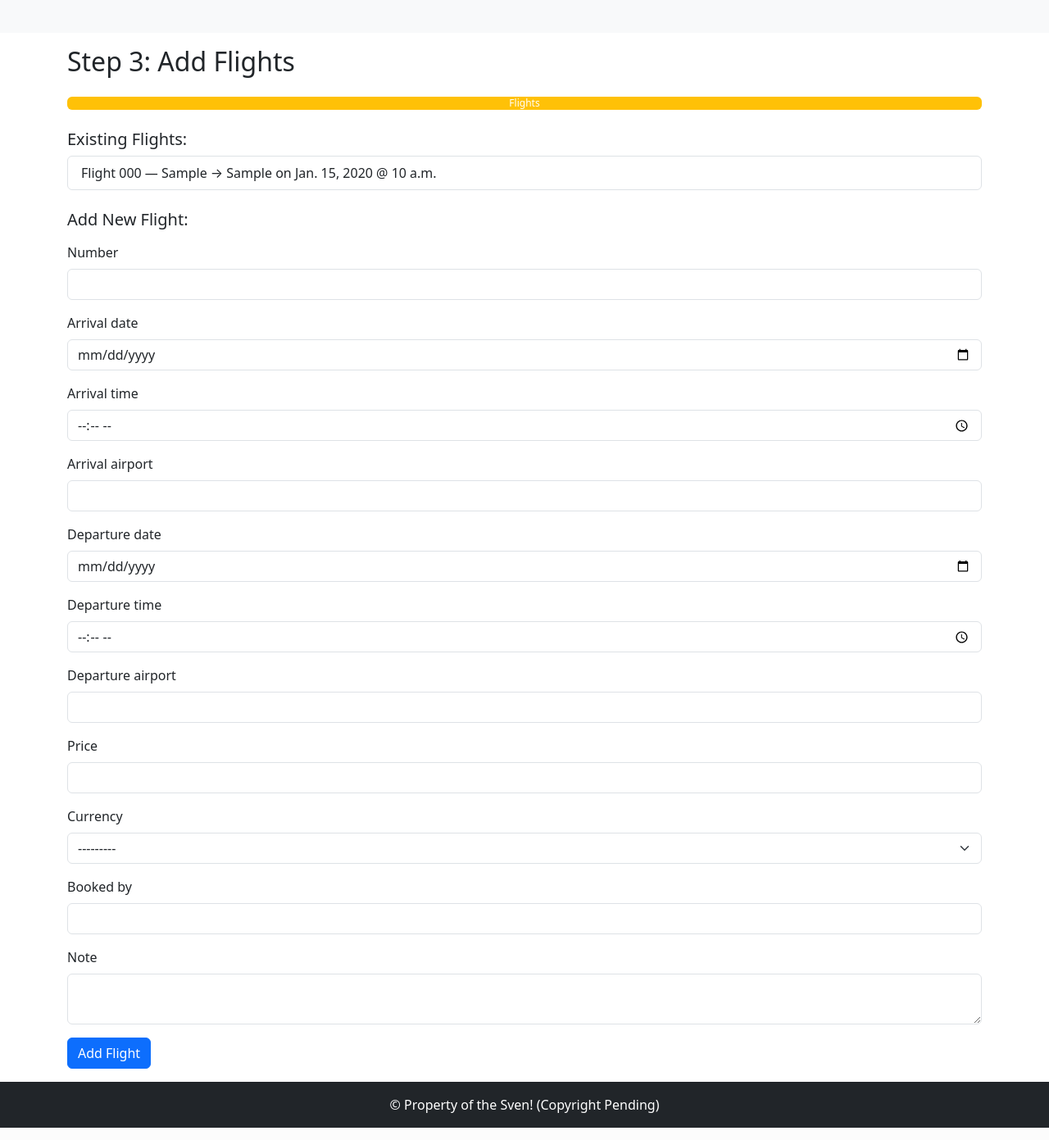
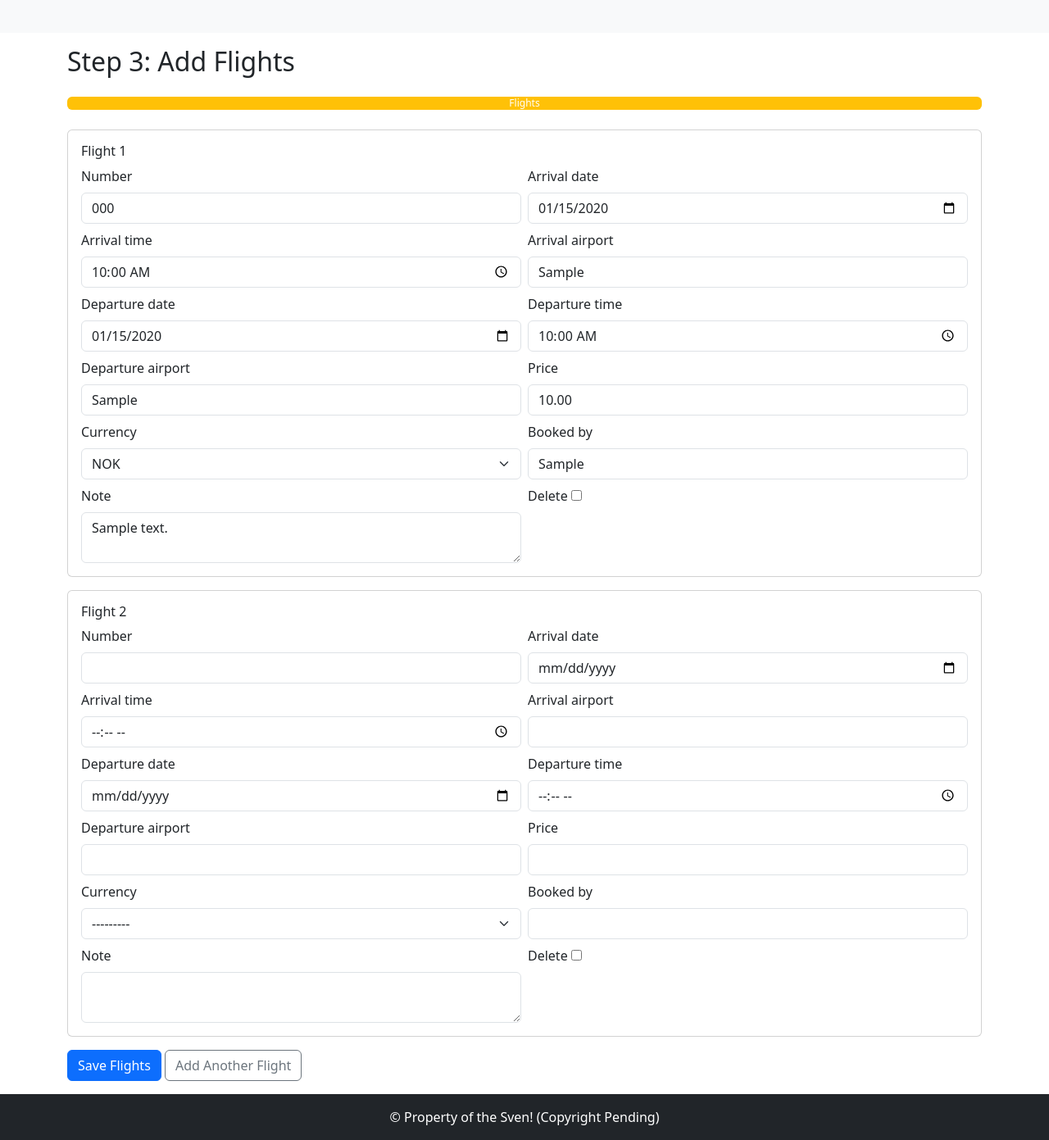
Before and after one commit to the-zulu-viking/GAT-project, a Django app: page /trips/create/1/flights in a window 1280 px wide. Shown: the part 56-1447 px from the top of the page at 82% size. Run offline with Django 5.2, Linux system fonts and the light colour scheme; data comes from the database, SQL or seed files in the repository; tables that the repository leaves empty hold one stand-in row (values such as "Sample post").

Commit message:
started work on flights

```diff
--- a/TravelPlanner/booking_system/templates/booking_system/trip/add_flights.html
+++ b/TravelPlanner/booking_system/templates/booking_system/trip/add_flights.html
@@ -3,30 +3,21 @@
 {% block body %}
 
 <h2 class="mb-4">Step 3: Add Flights</h2>
-
 <div class="progress mb-4">
   <div class="progress-bar bg-warning" style="width: 100%">Flights</div>
 </div>
 
-<h5>Existing Flights:</h5>
-{% if flights %}
-  <ul class="list-group mb-4">
-    {% for flight in flights %}
-      <li class="list-group-item">
-        Flight {{ flight.number }} — {{ flight.departure_airport }} → {{ flight.arrival_airport }}
-        on {{ flight.departure_date }} @ {{ flight.departure_time }}
-      </li>
-    {% endfor %}
-  </ul>
-{% else %}
-  <p>No flights added yet.</p>
-{% endif %}
+<form method="POST">
+  {% csrf_token %}
+  {{ formset.management_form }}
 
-<h5>Add New Flight:</h5>
-<form method="POST" class="mt-3">
-  {% csrf_token %}
-  {% for field in form %}
-    <div class="mb-3">
+  <div id="flight-formset">
+    {% for form in formset %}
+      <div class="card mb-3 p-3">
+        <h6>Flight {{ forloop.counter }}</h6>
+        <div class="row g-2">
+          {% for field in form.visible_fields %}
+            <div class="col-md-6">
               <label for="{{ field.id_for_label }}" class="form-label">{{ field.label }}</label>
               {{ field }}
               {% if field.errors %}
@@ -34,7 +25,35 @@
               {% endif %}
             </div>
           {% endfor %}
-  <button type="submit" class="btn btn-primary">Add Flight</button>
+        </div>
+        {% if form.can_delete %}
+          <div class="mt-2">
+            <label>{{ form.DELETE }} Remove this flight</label>
+          </div>
+        {% endif %}
+      </div>
+    {% endfor %}
+  </div>
+
+  <button type="submit" class="btn btn-primary">Save Flights</button>
+  <button type="button" id="add-flight" class="btn btn-outline-secondary">Add Another Flight</button>
 </form>
 
+<script>
+  document.getElementById('add-flight').addEventListener('click', function () {
+    const totalForms = document.getElementById('id_form-TOTAL_FORMS');
+    const currentFormCount = parseInt(totalForms.value);
+    const formCopyTarget = document.getElementById('flight-formset');
+    const emptyForm = document.getElementById('empty-form').innerHTML.replace(/__prefix__/g, currentFormCount);
+
+    formCopyTarget.insertAdjacentHTML('beforeend', emptyForm);
+    totalForms.value = currentFormCount + 1;
+  });
+</script>
+
+<!-- Hidden empty form for JS cloning -->
+<div id="empty-form" class="d-none">
+  {{ formset.empty_form.as_p|safe }}
+</div>
+
 {% endblock %}
--- a/TravelPlanner/booking_system/templates/booking_system/trip/trip_guest_search.html
+++ b/TravelPlanner/booking_system/templates/booking_system/trip/trip_guest_search.html
@@ -61,7 +61,8 @@
 
 <div class="mt-4 d-flex gap-2">
     <a href="{% url 'edit_trip' trip.id %}" class="btn btn-secondary">Back to Trip Details</a>
-    <a href="{# todo we go to next step % url 'trip_view' trip.id %}" class="btn btn-warning">Skip Guest Adding</a>
+    <a href="{% url 'trip_add_flights' trip.id %}" class="btn btn-warning">Skip Guest Adding</a>
+
 
 </div>
 
--- a/TravelPlanner/booking_system/views.py
+++ b/TravelPlanner/booking_system/views.py
@@ -153,25 +153,33 @@ def trip_remove_guest(request, trip_id, guest_id):
         return redirect("trip_view", trip_id=trip.id)
 
 # Step 3 Adding flights
+from django.forms import modelformset_factory
 
 def trip_add_flights(request, trip_id):
     trip = get_object_or_404(Trip, id=trip_id)
-    flights = Flight.objects.filter(trip=trip)
+    FlightFormSet = modelformset_factory(Flight, form=FlightForm, extra=1, can_delete=True)
 
     if request.method == 'POST':
-        form = FlightForm(request.POST)
-        if form.is_valid():
-            flight = form.save(commit=False)
-            flight.trip = trip
-            flight.save()
+        formset = FlightFormSet(request.POST, queryset=Flight.objects.filter(trip=trip))
+        if formset.is_valid():
+            flights = formset.save(commit=False)
+
+            # Save new/edited flights
+            for flight in flights:
+                flight.trip = trip
+                flight.save()
+
+            # Delete marked-for-deletion flights
+            for obj in formset.deleted_objects:
+                obj.delete()
+
             return redirect('trip_add_flights', trip_id=trip.id)
     else:
-        form = FlightForm()
+        formset = FlightFormSet(queryset=Flight.objects.filter(trip=trip))
 
     return render(request, 'booking_system/trip/add_flights.html', {
         'trip': trip,
-        'form': form,
-        'flights': flights
+        'formset': formset,
     })
 
 
```
Lines whose indentation alone changed are shown as unchanged.
